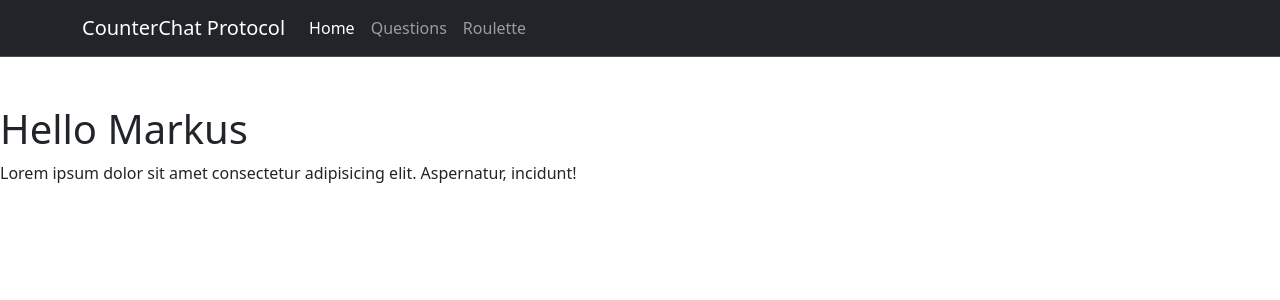
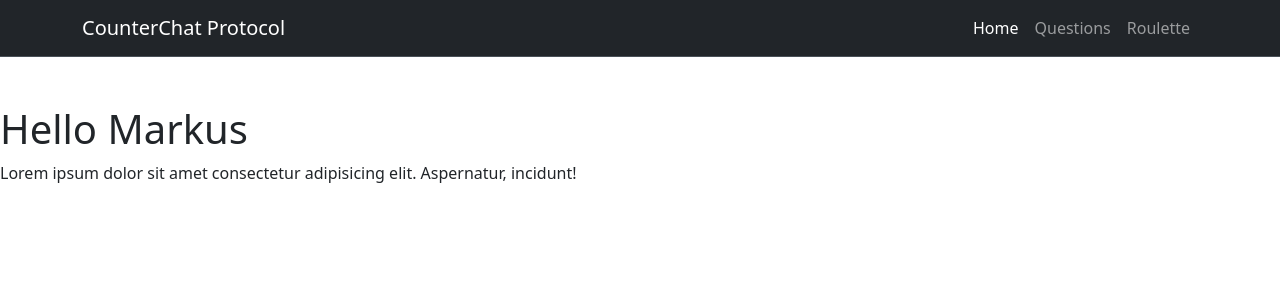
Before and after one commit to MarkusIngerslev/ChatGPTCounterStrikeFrontend, a React (Vite) app: page / in a window 1280 px wide. Shown: the top 300 px of the page. Built offline with nearby package versions, Linux system fonts and the light colour scheme.

Commit message:
Fik fixet så header routes nu er placeret i højre side

```diff
--- a/src/components/nav/NavHeader.tsx
+++ b/src/components/nav/NavHeader.tsx
@@ -17,10 +17,10 @@ export default function NavHeader() {
                         aria-expanded="false"
                         aria-label="Toggle navigation"
                     >
-                        <span className="navbar-toggler-icon"></span>
+                        <span className="navbar-toggler-icon justify-content-end"></span>
                     </button>
-                    <div className="collapse navbar-collapse" id="navbarText">
-                        <ul className="navbar-nav me-auto mb-2 mb-lg-0 ">
+                    <div className="collapse navbar-collapse justify-content-end text-end" id="navbarText">
+                        <ul className="navbar-nav mb-2mb-lg-0 ">
                             <li className="nav-item">
                                 <NavLink className="nav-link" to="/">
                                     Home
```
